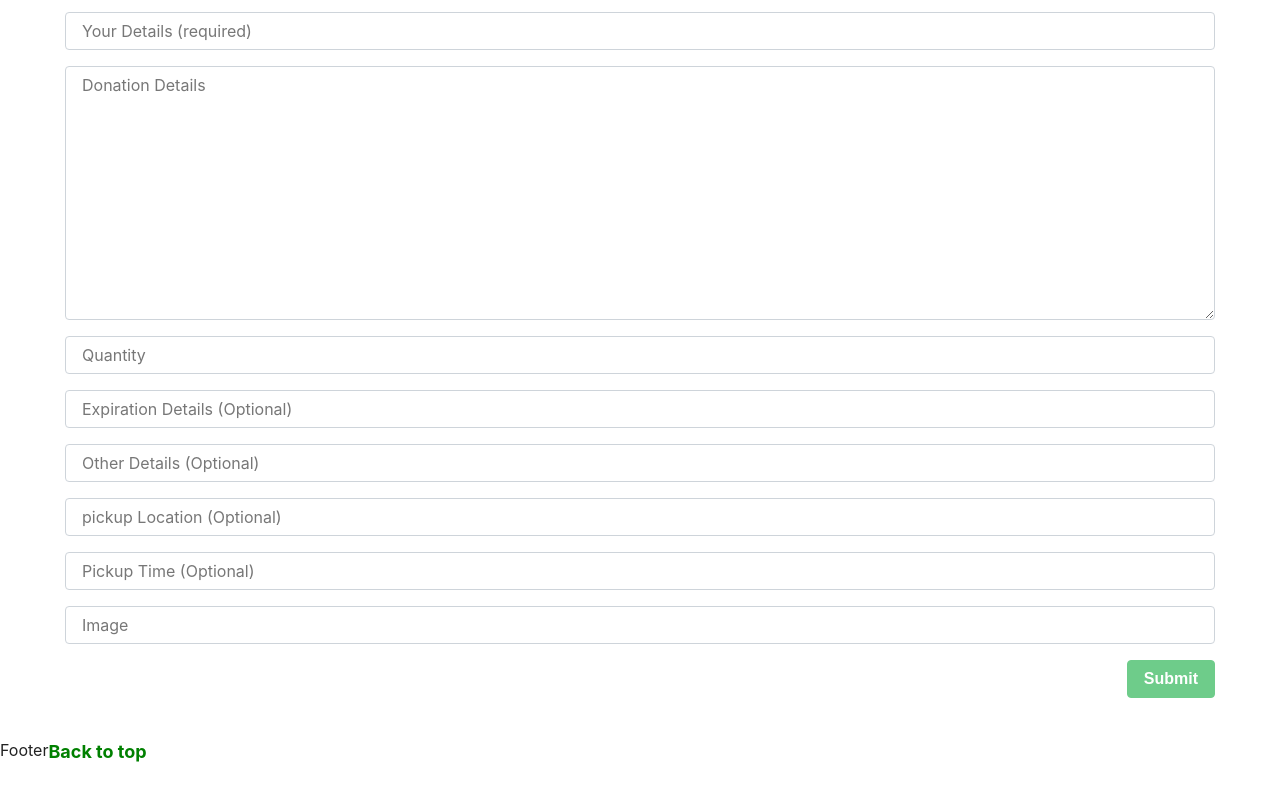
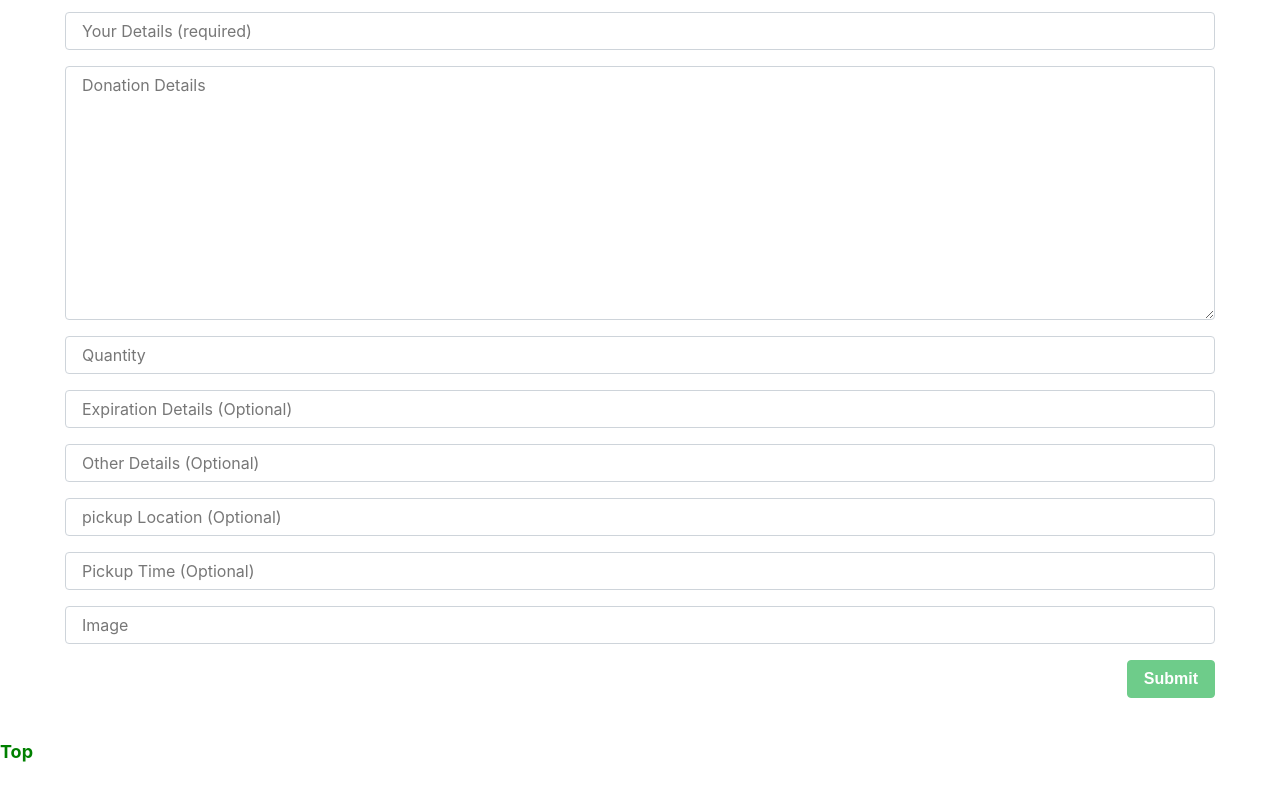
Before and after one commit to taraDM23/Sharing-is-Caring, a React (Create React App) app in the folder client/: page / in a window 1280 px wide. Shown: the part 474-1274 px from the top of the page. Built offline with nearby package versions, Linux system fonts and the light colour scheme; no server answers; a web font is replaced by a local one.

Commit message:
modified footer

```diff
--- a/client/src/components/Footer/index.js
+++ b/client/src/components/Footer/index.js
@@ -4,11 +4,10 @@ import "./style.css";
 function Footer() {
   return (
     <footer className="footer">
-      <span>Footer
-          <p className="float-right">
-          <a href="#">Back to top</a>
+      <span>
+        <p className="float-right">
+          <a href="#" id="1">Top</a>
         </p>
-
       </span>
     </footer>
   );
```
